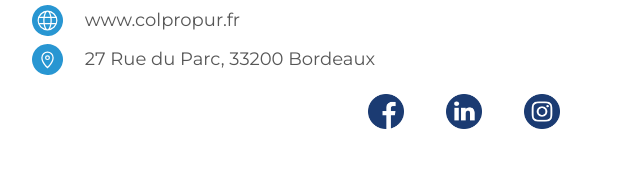
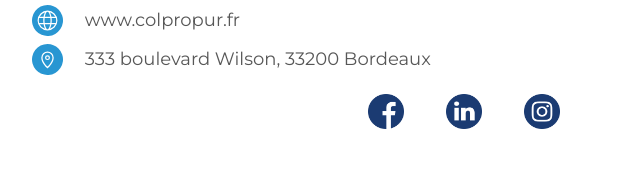
Before and after one commit to ProjectcolSA/responsable_secteur_sudest, a plain HTML site: page index.html in a window 1280 px wide. Shown: the part 436-606 px from the top of the page, 176-816 px from the left. Drawn offline with Linux system fonts and the light colour scheme.

Commit message:
Update index.html

```diff
--- a/index.html
+++ b/index.html
@@ -102,7 +102,7 @@
 						<img class="icon" src="assets/icon-address.svg" alt="Address Icon">
 					</div>
 					<div class="col is-8">
-						<p class="text-detail">27 Rue du Parc, 33200 Bordeaux</p>
+						<p class="text-detail">333 boulevard Wilson, 33200 Bordeaux</p>
 					</div>
 				</div>
 			</div>
```
